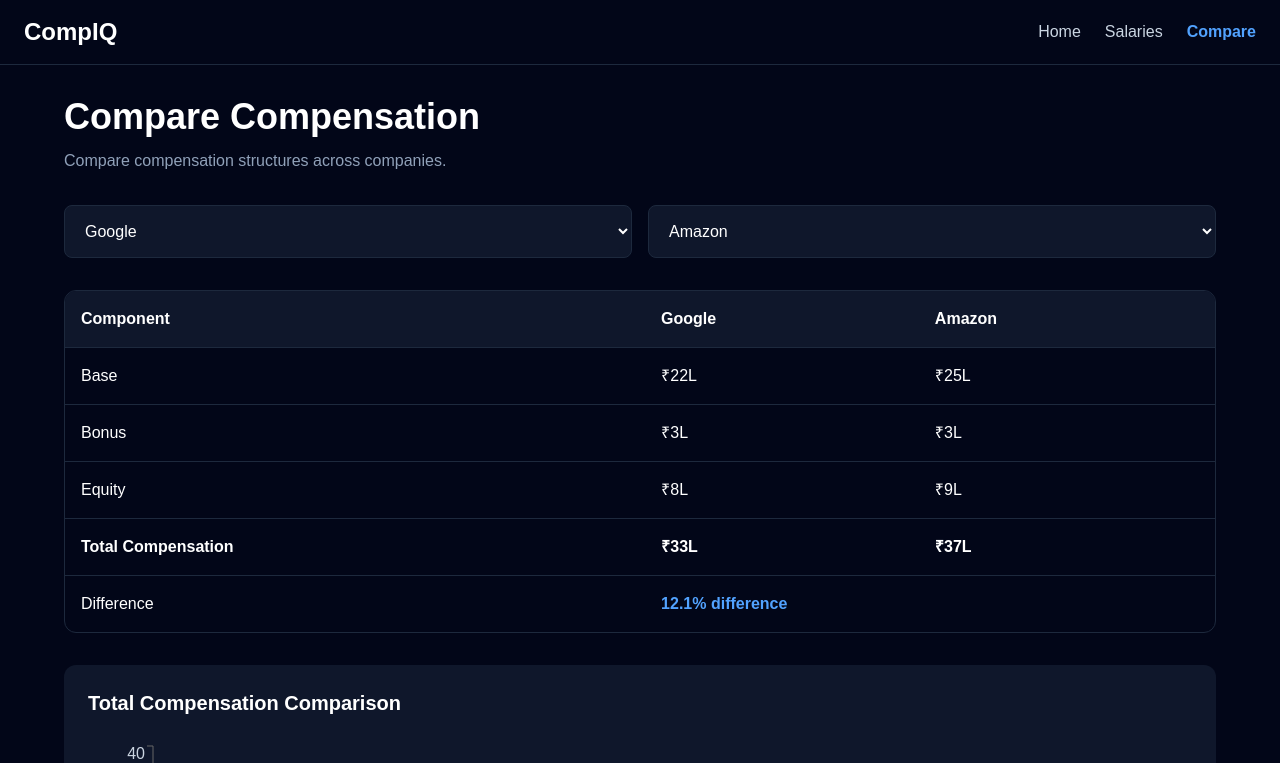
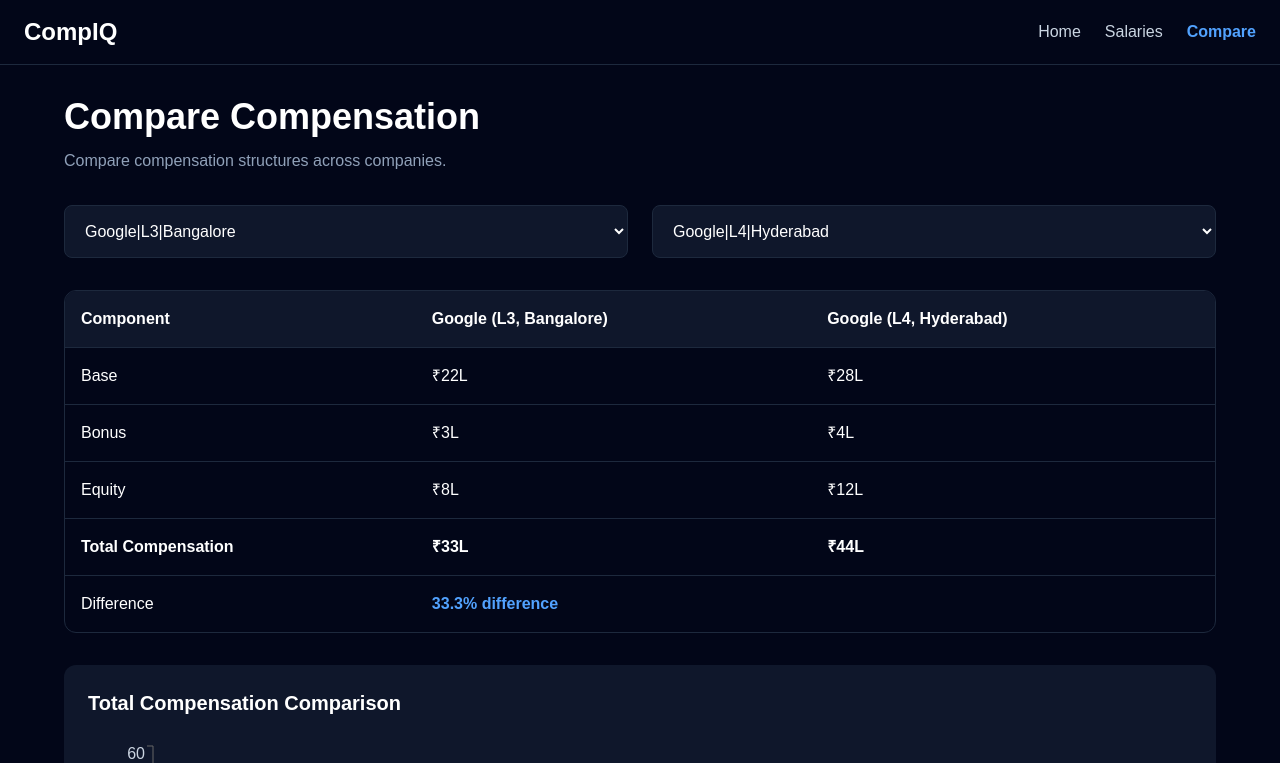
Before and after one commit to PariAgrawal1234/comp-iq, a Next.js app: page /compare in a window 1280 px wide. Shown: the top 763 px of the page. Built offline with nearby package versions, Linux system fonts and the light colour scheme.

Commit message:
Improved Comparision

```diff
--- a/app/compare/page.tsx
+++ b/app/compare/page.tsx
@@ -5,16 +5,14 @@
 import CompChart from "@/components/charts/CompChart";
 
 export default function ComparePage() {
-  const [company1, setCompany1] = useState("Google");
-  const [company2, setCompany2] = useState("Amazon");
+  const [selection1, setSelection1] = useState(0);
+  const [selection2, setSelection2] = useState(1);
 
-  const data1 = salaryData.find(
-    (item) => item.company === company1
-  );
+  const data1 = salaryData[selection1];
+  const data2 = salaryData[selection2];
 
-  const data2 = salaryData.find(
-    (item) => item.company === company2
-  );
+  const company1 = `${data1.company} (${data1.level}, ${data1.location})`;
+  const company2 = `${data2.company} (${data2.level}, ${data2.location})`;
 
   return (
     <main className="min-h-screen bg-slate-950 text-white p-8">
@@ -29,34 +27,58 @@
           Compare compensation structures across companies.
         </p>
 
-        <div className="grid md:grid-cols-2 gap-4 mb-8">
+        <div className="grid md:grid-cols-2 gap-6 mb-8">
 
           <select
-            value={company1}
-            onChange={(e)=>setCompany1(e.target.value)}
-            className="p-4 rounded-lg bg-slate-900 border border-slate-800"
+          value={selection1}
+          onChange={(e)=>
+          setSelection1(Number(e.target.value))}
+          className="p-4 rounded-lg bg-slate-900 border border-slate-800">
+          {salaryData.map((item,index)=>(
+
+          <option
+          key={item.id}
+          value={index}
           >
-            {salaryData.map((item)=>(
-              <option
-                key={item.id}
-              >
-                {item.company}
-              </option>
-            ))}
+
+          {item.company}
+          |
+          {item.level}
+          |
+          {item.location}
+
+          </option>
+
+          ))}
+
           </select>
 
+
           <select
-            value={company2}
-            onChange={(e)=>setCompany2(e.target.value)}
-            className="p-4 rounded-lg bg-slate-900 border border-slate-800"
+          value={selection2}
+          onChange={(e)=>
+          setSelection2(Number(e.target.value))
+          }
+          className="p-4 rounded-lg bg-slate-900 border border-slate-800"
           >
-            {salaryData.map((item)=>(
-              <option
-                key={item.id}
-              >
-                {item.company}
-              </option>
-            ))}
+
+          {salaryData.map((item,index)=>(
+
+          <option
+          key={item.id}
+          value={index}
+          >
+
+          {item.company}
+          |
+          {item.level}
+          |
+          {item.location}
+
+          </option>
+
+          ))}
+
           </select>
 
         </div>
```
